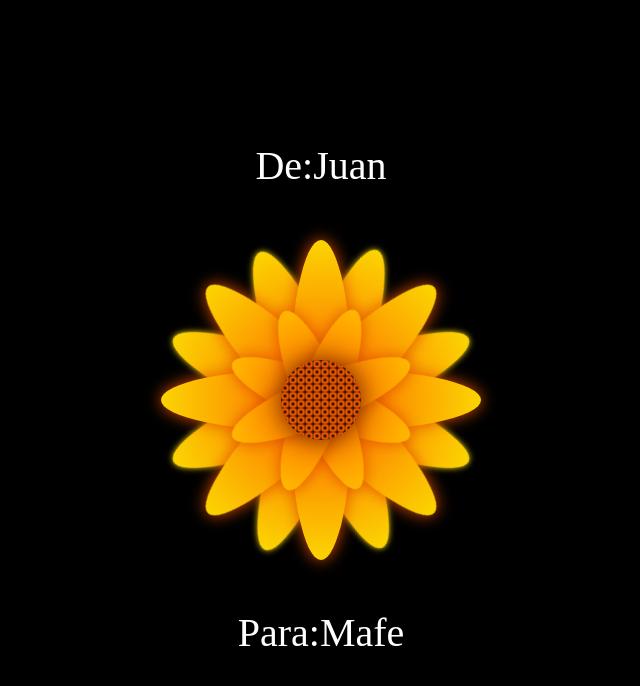
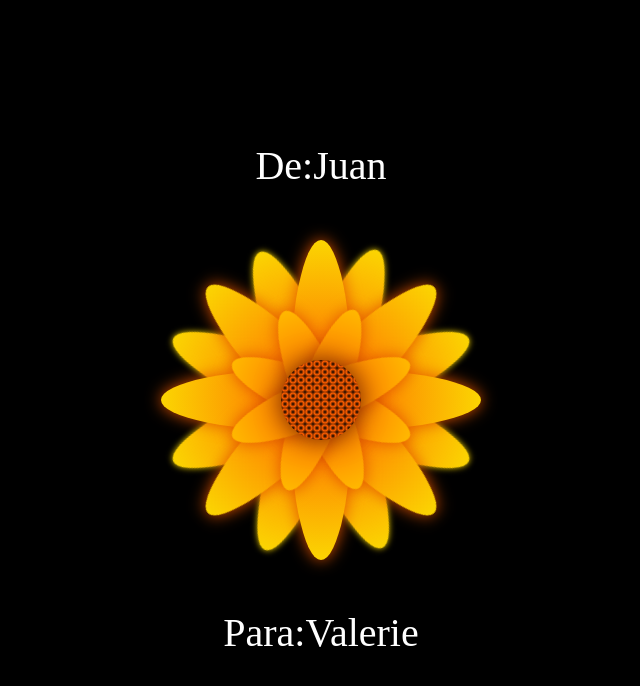
Before and after one commit to Duckchord/Florecitas-amarillas-Mafe, a plain HTML site: page docs/index.html in a window 1280 px wide. Shown: the whole page, without its empty margins (319-959 px from the left). Drawn offline with Linux system fonts and the light colour scheme.

Commit message:
index.html

```diff
--- a/docs/index.html
+++ b/docs/index.html
@@ -37,7 +37,7 @@
     </div>
     <div class="Petal3 p4">
     </div>
-    <div class="text-below">Para:Mafe</div>
+    <div class="text-below">Para:Valerie</div>
   </div>
 </body>
 </html>
```
